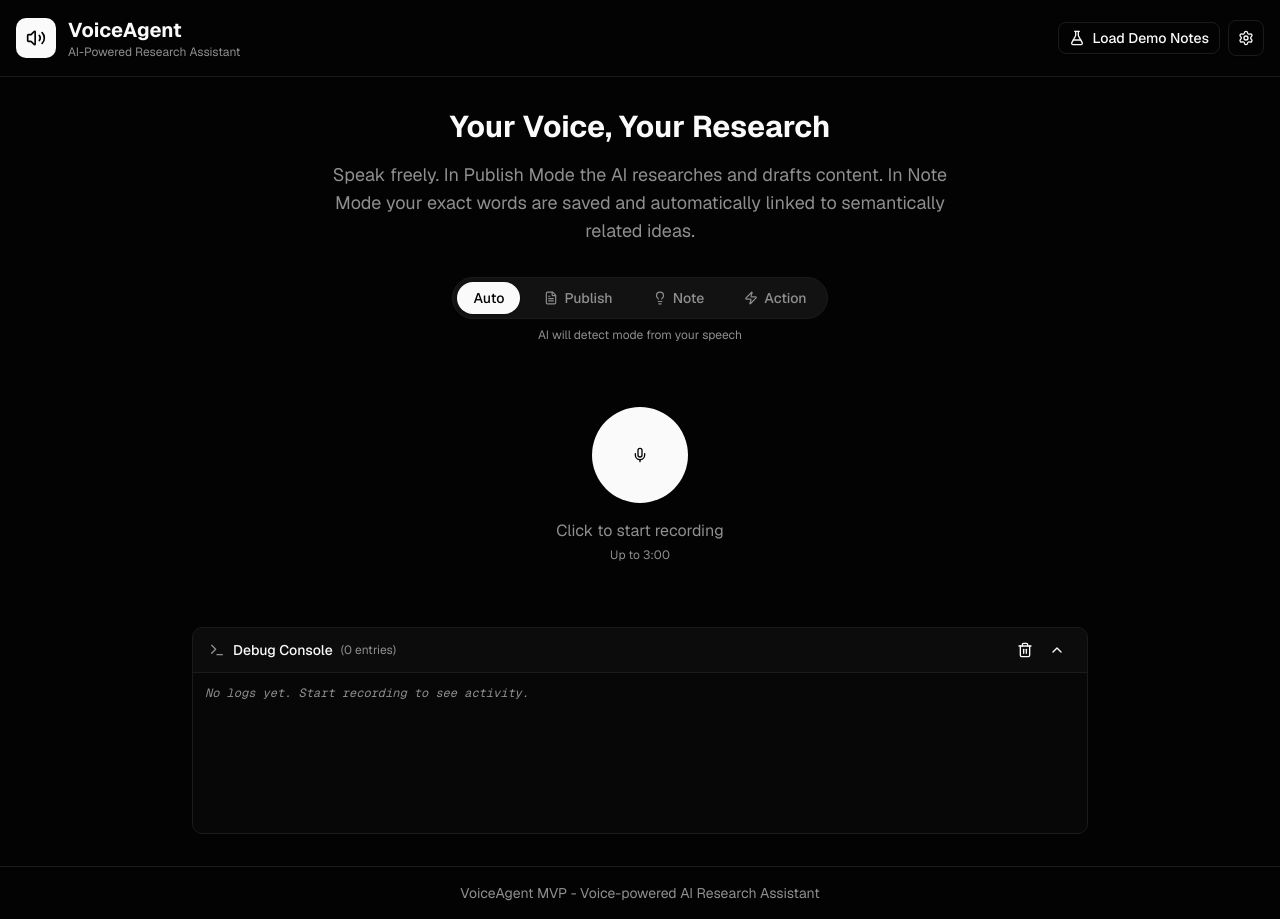
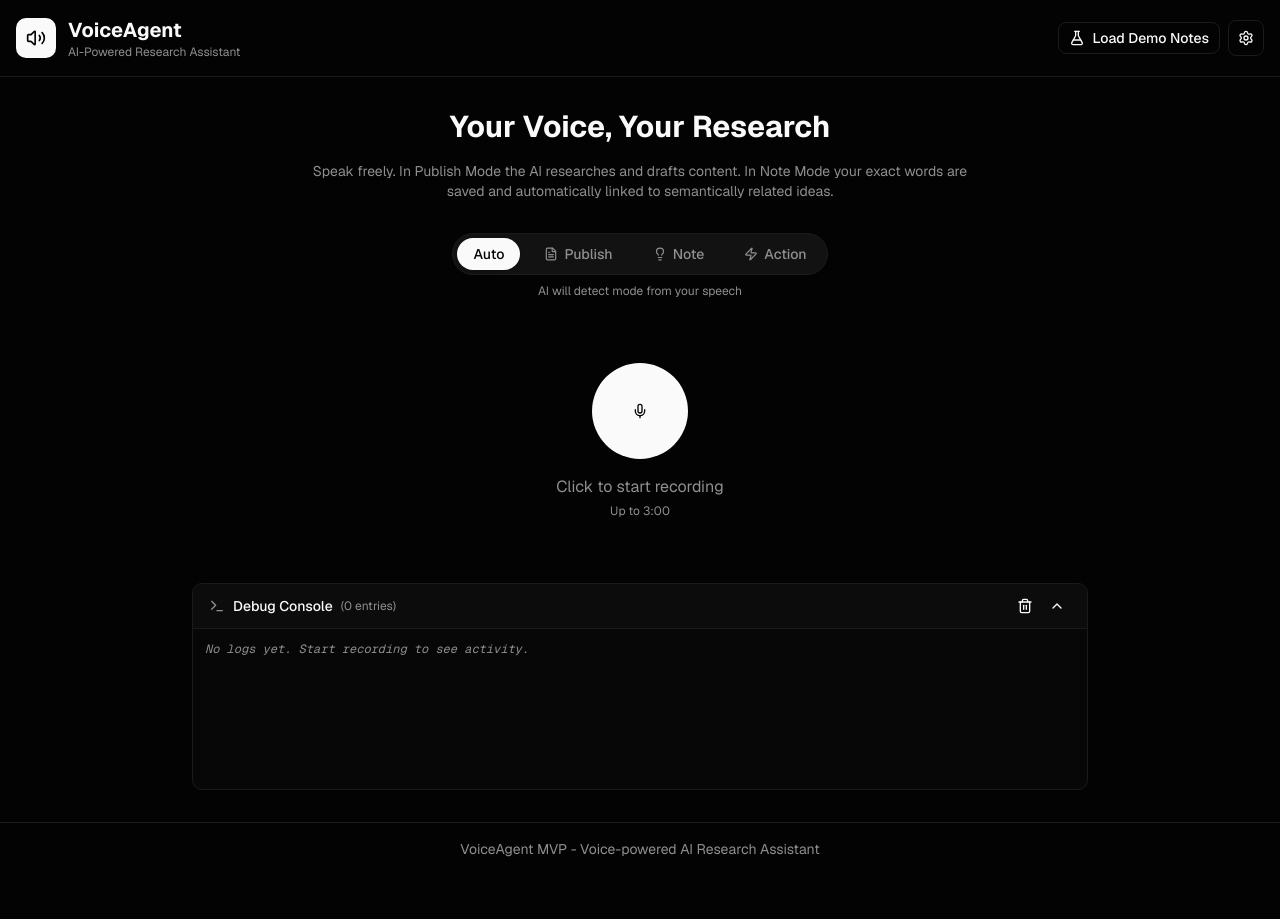
Before and after one commit to SylvieXYZhang/ai-memory-atlas, a Next.js app: page / in a window 1280 px wide. After the commit the page ends 875 px from the top, so only its background shows below. Built offline with nearby package versions, Linux system fonts and the light colour scheme.

Commit message:
style: reduce font size for center text paragraph
Condense description text for better space efficiency.

```diff
--- a/components/voice-agent/index.tsx
+++ b/components/voice-agent/index.tsx
@@ -567,9 +567,8 @@ export function VoiceAgent() {
             <h2 className="text-3xl font-bold text-balance">
               Your Voice, Your Research
             </h2>
-            <p className="text-muted-foreground text-lg max-w-2xl mx-auto text-pretty">
-              Speak freely. In Publish Mode the AI researches and drafts content.
-              In Note Mode your exact words are saved and automatically linked to semantically related ideas.
+            <p className="text-muted-foreground text-sm max-w-2xl mx-auto text-pretty">
+              Speak freely. In Publish Mode the AI researches and drafts content. In Note Mode your exact words are saved and automatically linked to semantically related ideas.
             </p>
           </div>
 
```
